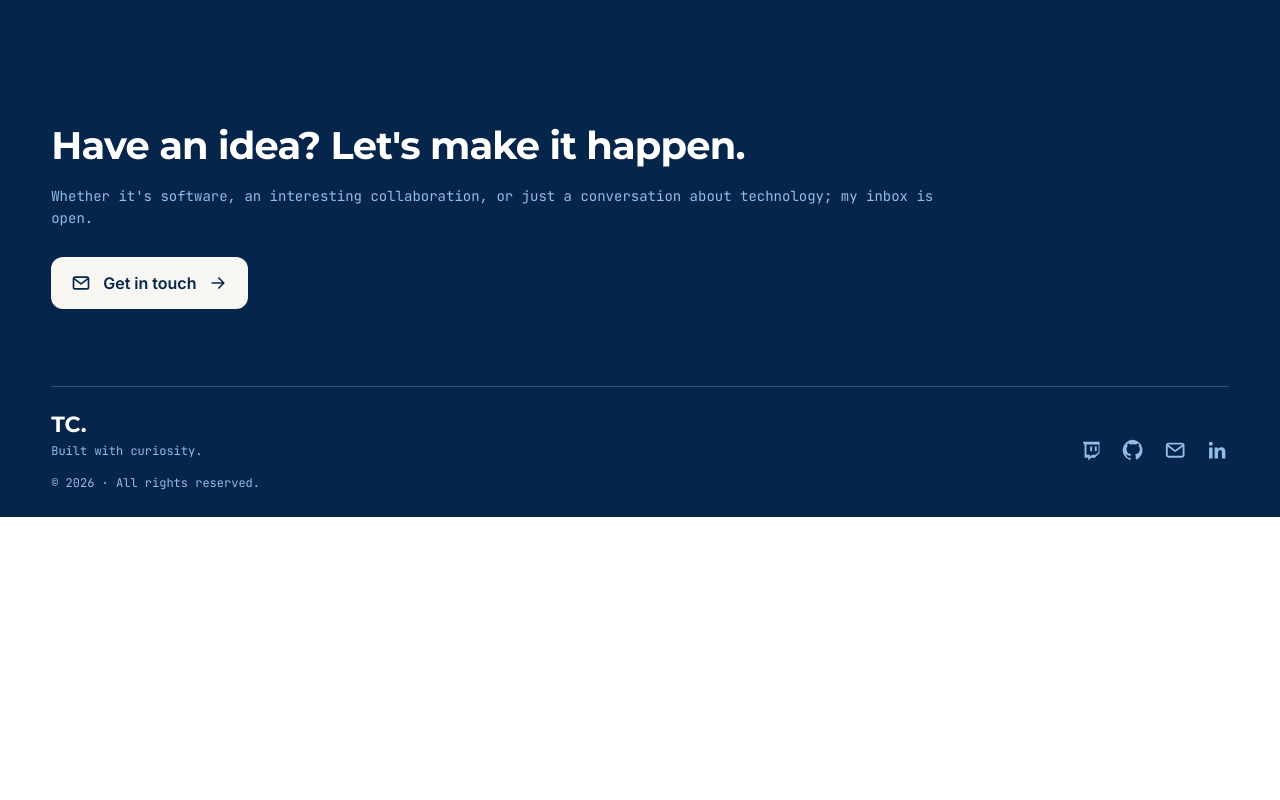
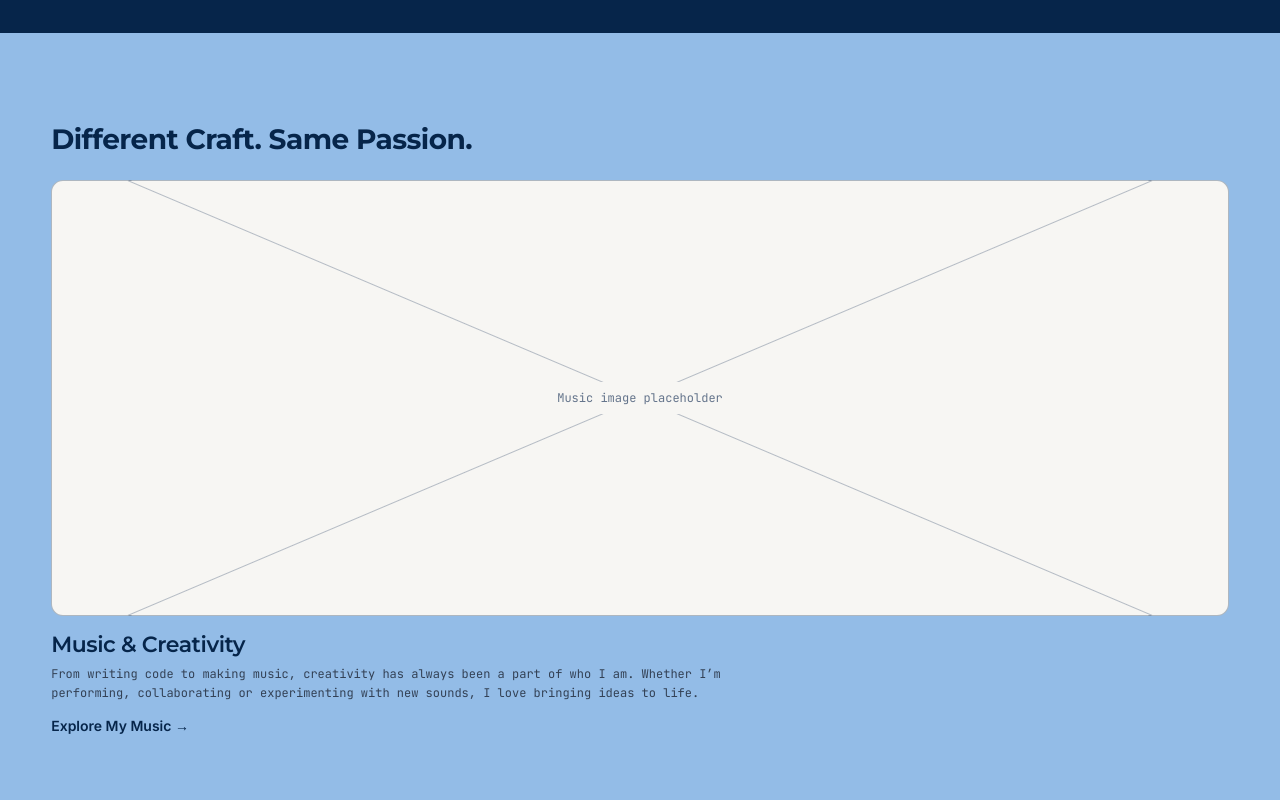
Before and after one commit to tcudjoe/personal_portfolio, an Angular app: page / in a window 1280 px wide. Shown: the part 3400-4200 px from the top of the page. Before the commit the page ends 3917 px from the top, so only its background shows below. Built offline with nearby package versions, Linux system fonts and the light colour scheme.

Commit message:
feat: add music preview to tech homepage

```diff
--- a/src/app/music/music-routing.module.ts
+++ b/src/app/music/music-routing.module.ts
@@ -1,7 +1,10 @@
 import { NgModule } from '@angular/core';
 import { RouterModule, Routes } from '@angular/router';
+import { HomeComponent } from './home/home.component';
 
-const routes: Routes = [];
+const routes: Routes = [
+  { path: '', component: HomeComponent }
+];
 
 @NgModule({
   imports: [RouterModule.forChild(routes)],
--- a/src/app/tech/home/home.component.html
+++ b/src/app/tech/home/home.component.html
@@ -104,4 +104,20 @@
       </div>
     </div>
   </section>
+
+  <section class="home-music-preview" aria-labelledby="home-music-heading">
+    <div class="home-music-preview__inner">
+      <h2 id="home-music-heading" class="home-music-preview__heading">Different Craft. Same Passion.</h2>
+
+      <div class="home-music-preview__image" role="img" aria-label="Music and creativity image placeholder">
+        <span>Music image placeholder</span>
+      </div>
+
+      <div class="home-music-preview__copy">
+        <h3>Music &amp; Creativity</h3>
+        <p>From writing code to making music, creativity has always been a part of who I am. Whether I’m performing, collaborating or experimenting with new sounds, I love bringing ideas to life.</p>
+        <a routerLink="/music">Explore My Music <span aria-hidden="true">→</span></a>
+      </div>
+    </div>
+  </section>
 </main>
--- a/src/app/tech/home/home.component.scss
+++ b/src/app/tech/home/home.component.scss
@@ -443,6 +443,80 @@
   margin: 0.45rem 0 0;
 }
 
+.home-music-preview {
+  background: var(--color-soft-blue);
+  color: var(--color-primary);
+  padding: clamp(3rem, 7vw, 6rem) clamp(1.5rem, 4vw, 3.5rem);
+}
+
+.home-music-preview__inner {
+  margin: 0 auto;
+  max-width: 76rem;
+}
+
+.home-music-preview__heading {
+  color: var(--color-primary);
+  font-size: var(--text-h3);
+  margin: 0 0 1.5rem;
+}
+
+.home-music-preview__image {
+  align-items: center;
+  aspect-ratio: 2.7 / 1;
+  background-color: var(--color-warm-white);
+  background-image:
+    linear-gradient(157deg, transparent calc(50% - 1px), color-mix(in srgb, var(--color-neutral-500) 45%, transparent) 50%, transparent calc(50% + 1px)),
+    linear-gradient(23deg, transparent calc(50% - 1px), color-mix(in srgb, var(--color-neutral-500) 45%, transparent) 50%, transparent calc(50% + 1px));
+  border: 1px solid color-mix(in srgb, var(--color-primary) 30%, transparent);
+  border-radius: 0.75rem;
+  color: var(--color-neutral-500);
+  display: flex;
+  justify-content: center;
+  overflow: hidden;
+}
+
+.home-music-preview__image span {
+  background: var(--color-warm-white);
+  font-family: var(--font-mono);
+  font-size: var(--text-xs);
+  padding: 0.4rem 0.6rem;
+}
+
+.home-music-preview__copy {
+  margin-top: 1rem;
+  max-width: 42rem;
+}
+
+.home-music-preview__copy h3 {
+  color: var(--color-primary);
+  font-size: var(--text-h4);
+  margin: 0;
+}
+
+.home-music-preview__copy p {
+  color: var(--color-neutral-700);
+  font-family: var(--font-mono);
+  font-size: var(--text-xs);
+  margin: 0.4rem 0 0;
+}
+
+.home-music-preview__copy a {
+  color: var(--color-primary);
+  display: inline-block;
+  font-size: var(--text-sm);
+  font-weight: 600;
+  margin-top: 0.75rem;
+}
+
+.home-music-preview__copy a:hover {
+  color: var(--color-secondary);
+}
+
+.home-music-preview__copy a:focus-visible {
+  outline: 3px solid var(--color-accent);
+  outline-offset: 3px;
+}
+
 .home-hero__portrait {
   align-items: flex-end;
   aspect-ratio: 4 / 5;
@@ -579,6 +653,14 @@
     gap: 0.75rem;
   }
 
+  .home-music-preview {
+    padding-inline: 1.25rem;
+  }
+
+  .home-music-preview__image {
+    aspect-ratio: 16 / 9;
+  }
+
   .home-writing__item {
     padding-inline: 0.25rem;
   }
```
Also changed, not shown: 4 other files (tests, documents, lock files or other folders).
